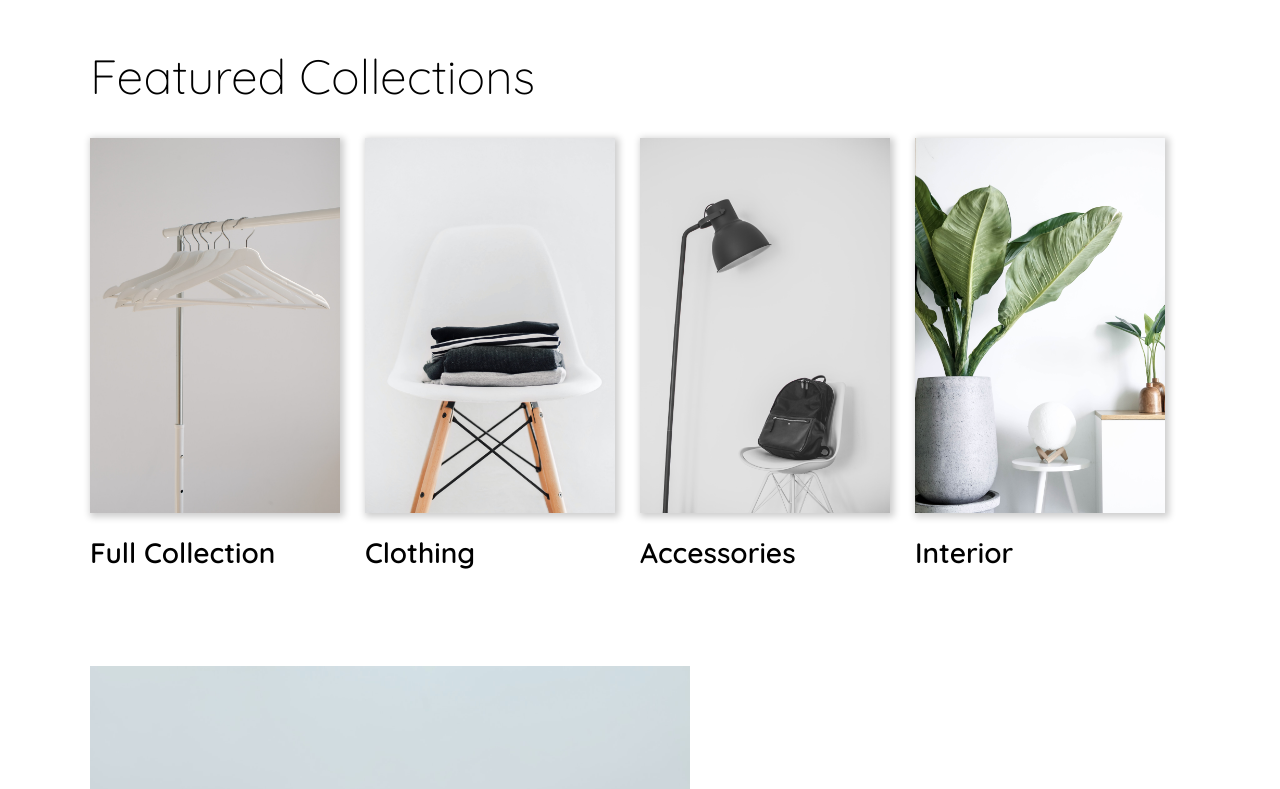
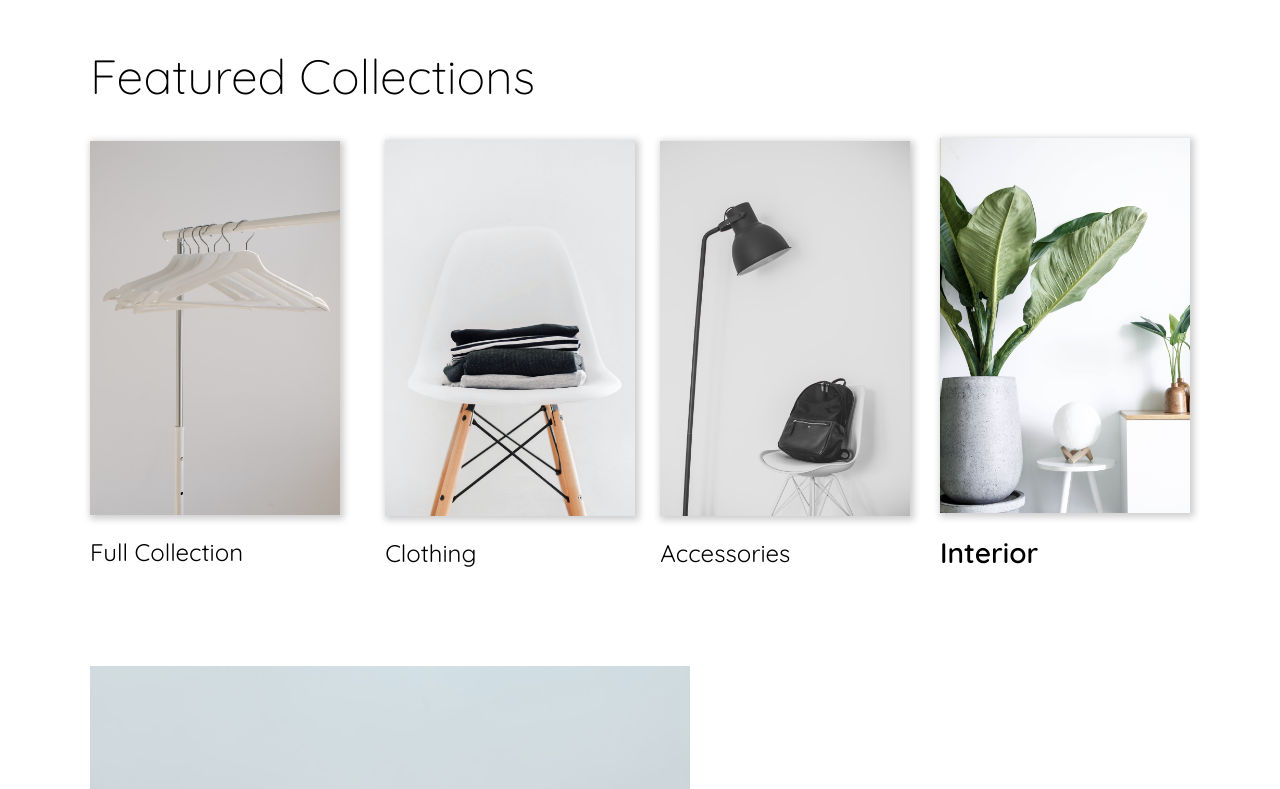
Before and after one commit to Stillwell-C/shoppingCart, a React (Create React App) app: page / in a window 1280 px wide. Shown: the part 940-1729 px from the top of the page. Built offline with nearby package versions, Linux system fonts and the light colour scheme.

Commit message:
Update image locations

```diff
--- a/src/components/Home.tsx
+++ b/src/components/Home.tsx
@@ -1,6 +1,15 @@
 import React from "react";
 import { Link } from "react-router-dom";
 import Footer from "./Footer";
+import fullCollectionImg from "../assets/front-shop.jpg";
+import clothingImg from "../assets/front-clothing.jpg";
+import accessoriesImg from "../assets/front-accessories.jpg";
+import interiorImg from "../assets/front-interior.jpg";
+import frontSelfImg from "../assets/person-front.jpg";
+import frontInteriorImg from "../assets/interior-front.jpg";
+import handCraftImg from "../assets/front-crafted.jpg";
+import sustainableImg from "../assets/front-sustain.jpg";
+import passionImg from "../assets/front-passion.jpg";
 
 const Home = () => {
   return (
@@ -16,37 +25,37 @@ const Home = () => {
         <div className='home-shop-links'>
           <h1>Featured Collections</h1>
           <div className='home-shop-navlinks'>
-            <Link to='/shop'>
-              <img src='/img/front-shop.jpg' alt='link to full collection' />
-              <h3>Full Collection</h3>
+            <Link to='/shop' aria-label='move to full collection page'>
+              <img src={fullCollectionImg} alt='' />
+              <span>Full Collection</span>
             </Link>
-            <Link to='/shop/clothing'>
-              <img src='/img/front-clothing.jpg' alt='link to clothing' />
-              <h3>Clothing</h3>
+            <Link to='/shop/clothing' aria-label='move to clothing page'>
+              <img src={clothingImg} alt='' />
+              <span>Clothing</span>
             </Link>
-            <Link to='/shop/accessories'>
-              <img src='/img/front-accessories.jpg' alt='link to accessories' />
-              <h3>Accessories</h3>
+            <Link to={accessoriesImg} aria-label='move to accessories page'>
+              <img src='/img/front-accessories.jpg' alt='' />
+              <span>Accessories</span>
             </Link>
-            <Link to='/shop/interior'>
-              <img
-                src='/img/front-interior.jpg'
-                alt='link to interior products'
-              />
+            <Link
+              to='/shop/interior'
+              aria-label='move to interior collection page'
+            >
+              <img src={interiorImg} alt='' />
               <h3>Interior</h3>
             </Link>
           </div>
         </div>
         <div className='home-bottom-middle'>
           <div className='home-bm-top'>
-            <img src='/img/person-front.jpg' alt='link to clothing' />
+            <img src={frontSelfImg} alt='' />
             <div>
               <h2>Find Your New Self</h2>
               <p>
                 It's time for the new you. Our timeless pieces help you define
                 yourself and show the world what you're truely made of.
               </p>
-              <Link to='/shop'>
+              <Link to='/shop' aria-label='move to full collection page'>
                 <button>Shop Now</button>
               </Link>
             </div>
@@ -59,18 +68,21 @@ const Home = () => {
                 designs help bring the room together so you can work, sleep, and
                 rest easier.
               </p>
-              <Link to='/shop/interior'>
+              <Link
+                to='/shop/interior'
+                aria-label='move to interior collection page'
+              >
                 <button>Shop Interior</button>
               </Link>
             </div>
-            <img src='/img/interior-front.jpg' alt='link to interior' />
+            <img src={frontInteriorImg} alt='' />
           </div>
         </div>
         <div className='home-bottom-bottom'>
           <h2>Why in hands?</h2>
           <div className='why-hands'>
             <div>
-              <img src='/img/front-crafted.jpg' alt='hand crafted products' />
+              <img src={handCraftImg} alt='' />
               <h2>Hand Crafted</h2>
               <p>
                 Each and every one of our pieces is handcrafted by a team of
@@ -79,10 +91,7 @@ const Home = () => {
               </p>
             </div>
             <div>
-              <img
-                src='/img/front-sustain.jpg'
-                alt='sustainable production methods'
-              />
+              <img src={sustainableImg} alt='' />
               <h2>Sustainable Production</h2>
               <p>
                 We ship all products in 100% biodegradable packaging and our
@@ -91,7 +100,7 @@ const Home = () => {
               </p>
             </div>
             <div>
-              <img src='/img/front-passion.jpg' alt='made with passion' />
+              <img src={passionImg} alt='' />
               <h2>Built with Passion</h2>
               <p>
                 Our brand was started by a small team who share your enthusiasm
```
